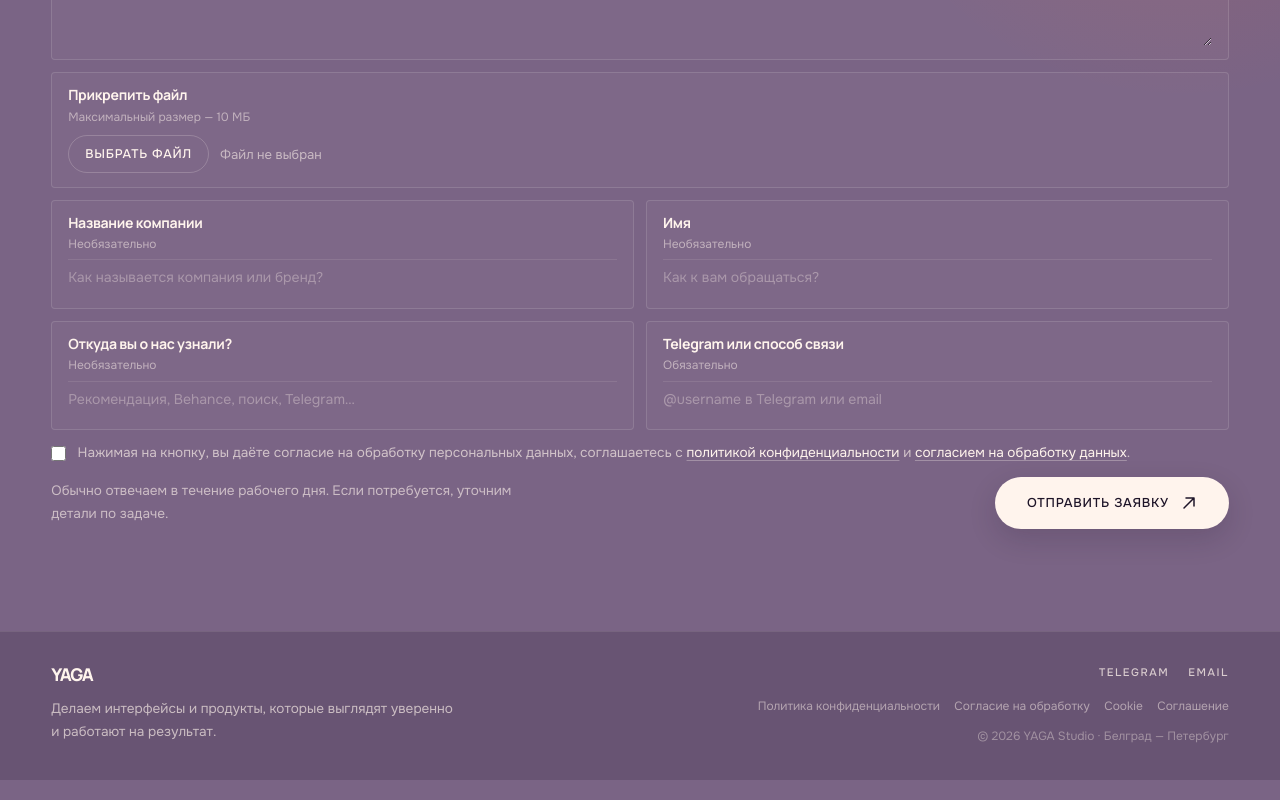
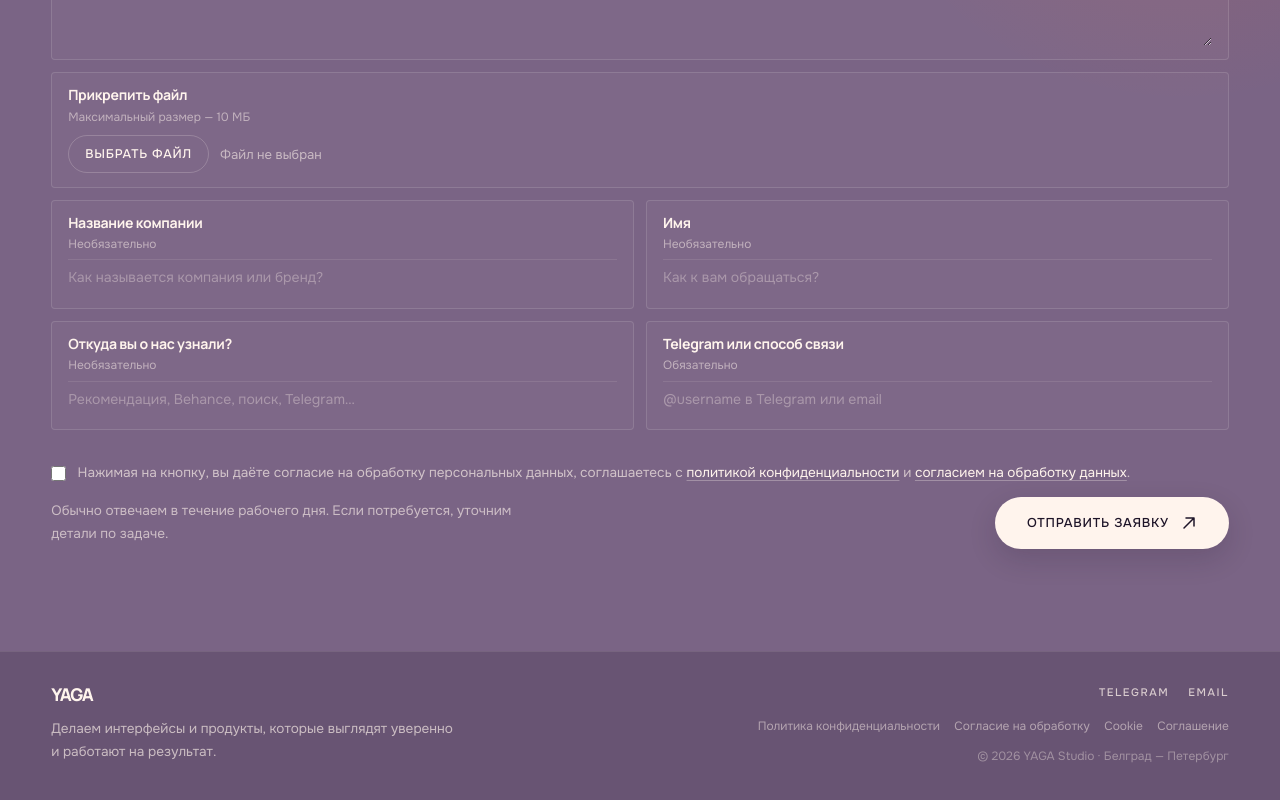
Before and after one commit to Yaroslav-Chertov/yaga-studio, a Next.js app: page / in a window 1280 px wide. Shown: the part 5969-6769 px from the top of the page. Built offline with nearby package versions, Linux system fonts and the light colour scheme; no server answers.

Commit message:
fix hero and contact

```diff
--- a/styles/components/_contact.scss
+++ b/styles/components/_contact.scss
@@ -241,6 +241,7 @@
     color: rgba($color-primary, 0.66);
     font-size: 0.85rem;
     line-height: 1.65;
+    margin-top: 20px;
 
     a {
       color: $color-primary;
--- a/styles/components/_hero.scss
+++ b/styles/components/_hero.scss
@@ -268,7 +268,7 @@
     &__heading {
       max-width: 11ch;
       font-size: clamp(2.8rem, 13vw, 4.8rem);
-      line-height: 0.9;
+      line-height: 1;
     }
 
     &__aside {
```
